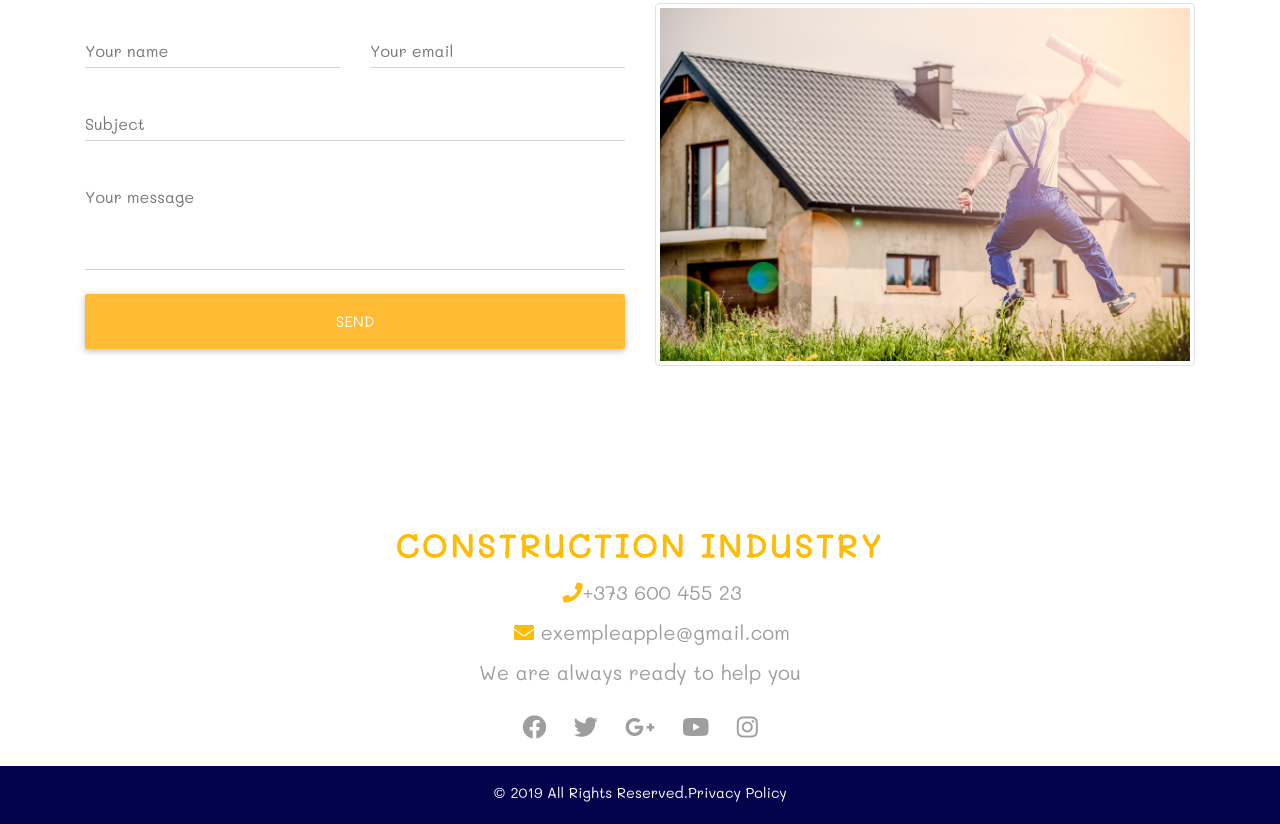
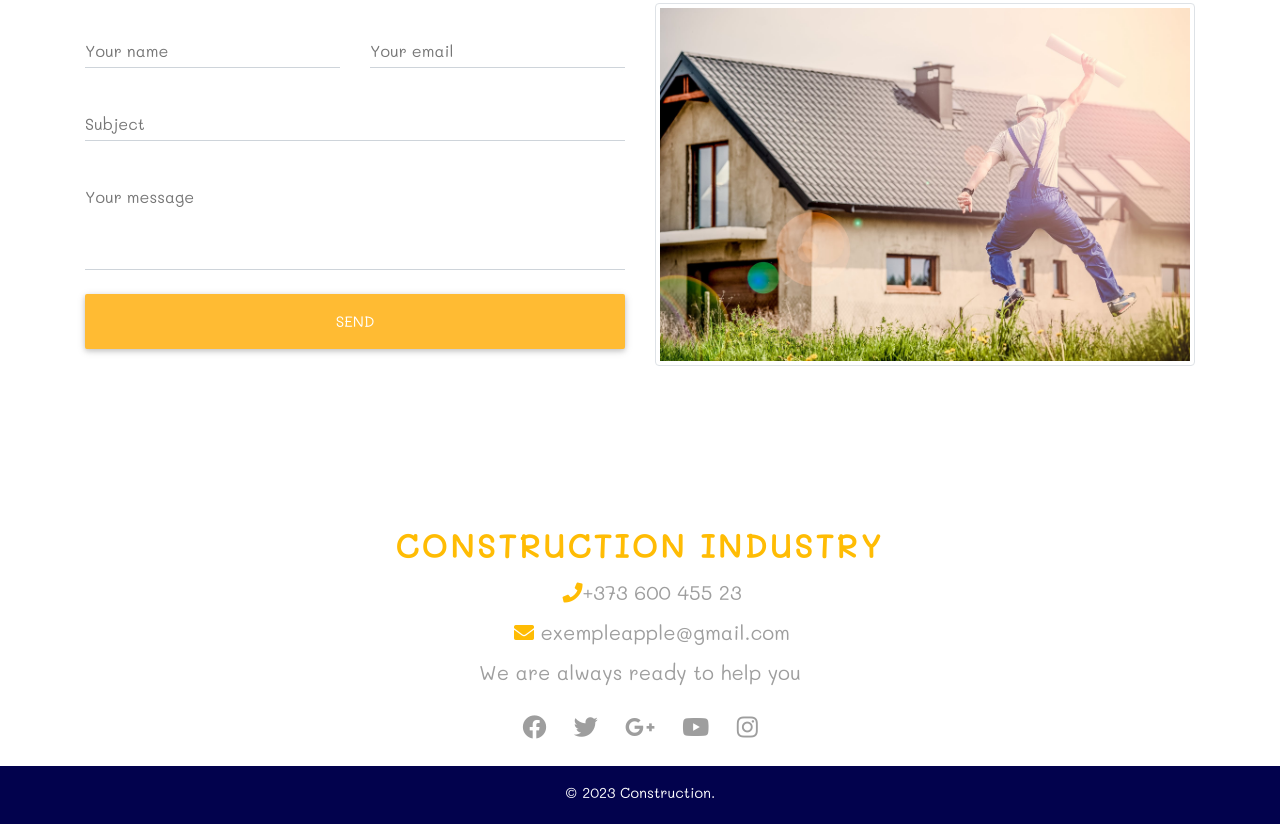
Before and after one commit to Dan4yk/constructionindustry.github.io, a plain HTML site: page index.html in a window 1280 px wide. Shown: the part 3480-4304 px from the top of the page. Drawn offline with nearby package versions, Linux system fonts and the light colour scheme; files whose address does not match are found by name; a web font is replaced by a local one.

Commit message:
cahnge copyright

```diff
--- a/index.html
+++ b/index.html
@@ -533,7 +533,7 @@
     <footer
       class="page-footer font-small  text-center pt-2 pb-1"
     >
-      <p class="pt-2">&copy; 2019 All Rights Reserved.Privacy Policy</p>
+      <p class="pt-2">&copy; 2023 Construction.</p>
     </footer>
 
     <!-- SCRIPTS -->
```
